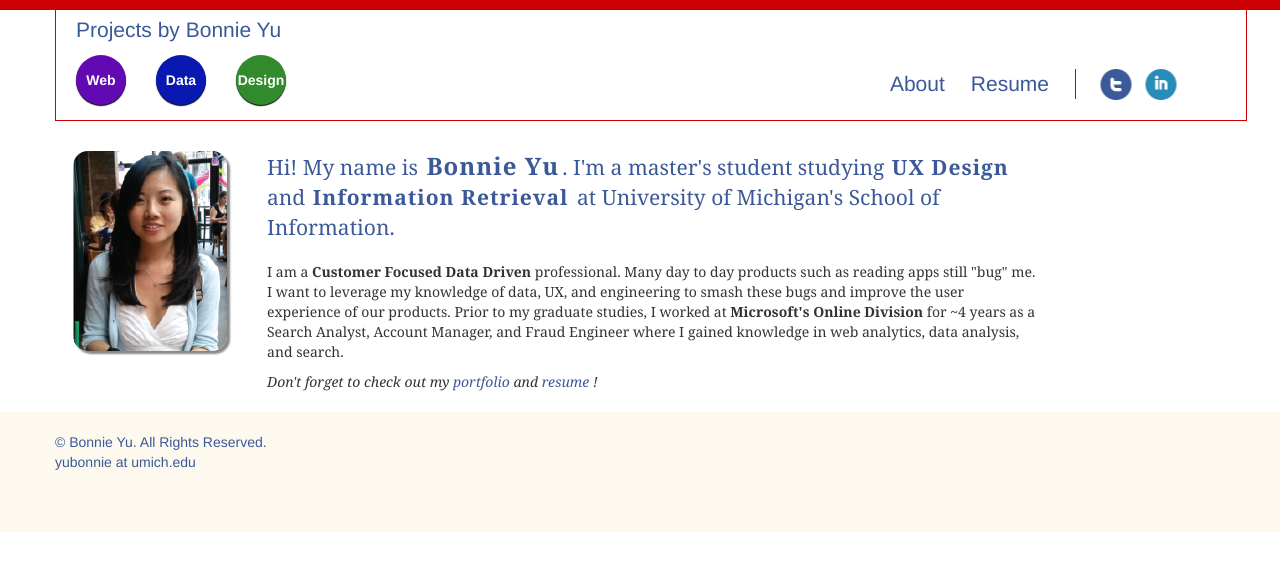
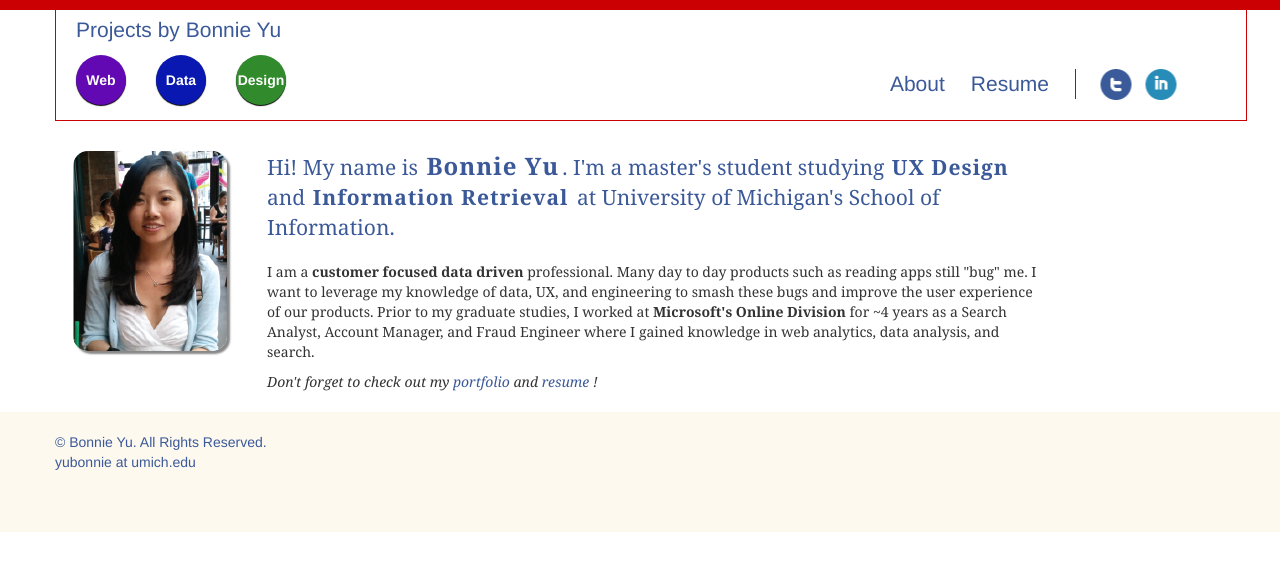
Before and after one commit to yuqiaoyan/yuqiaoyan.github.com, a Jekyll site: the page about.html, which Jekyll copies as it is, in a window 1280 px wide. Shown: the top 571 px of the page. Built offline with Jekyll 4.4.1, drawn with Linux system fonts in a browser that asks for light colours.

```diff
--- a/about.html
+++ b/about.html
@@ -85,7 +85,7 @@
         <div class = "span8 about_text">
         <p class = "about_header"> Hi! My name is <span id = "name">Bonnie Yu</span>. I'm a master's student studying <span class = "about_em">UX Design </span>  and <span class = "about_em"> Information Retrieval </span>at University of Michigan's School of Information. </p>
 
-        <p> I am a <span class = "bdyem"> Customer Focused Data Driven </span> professional. Many day to day products such as reading apps still "bug" me. I want to leverage my knowledge of data, UX, and engineering to smash these bugs and improve the user experience of our products.
+        <p> I am a <span class = "bdyem"> customer focused data driven </span> professional. Many day to day products such as reading apps still "bug" me. I want to leverage my knowledge of data, UX, and engineering to smash these bugs and improve the user experience of our products.
         Prior to my graduate studies, I worked at <span class = "bdyem"> Microsoft's Online Division </span> for ~4 years as a Search Analyst, Account Manager, and Fraud Engineer where I gained knowledge in web analytics, data analysis, and search.</p>
 
 
```
